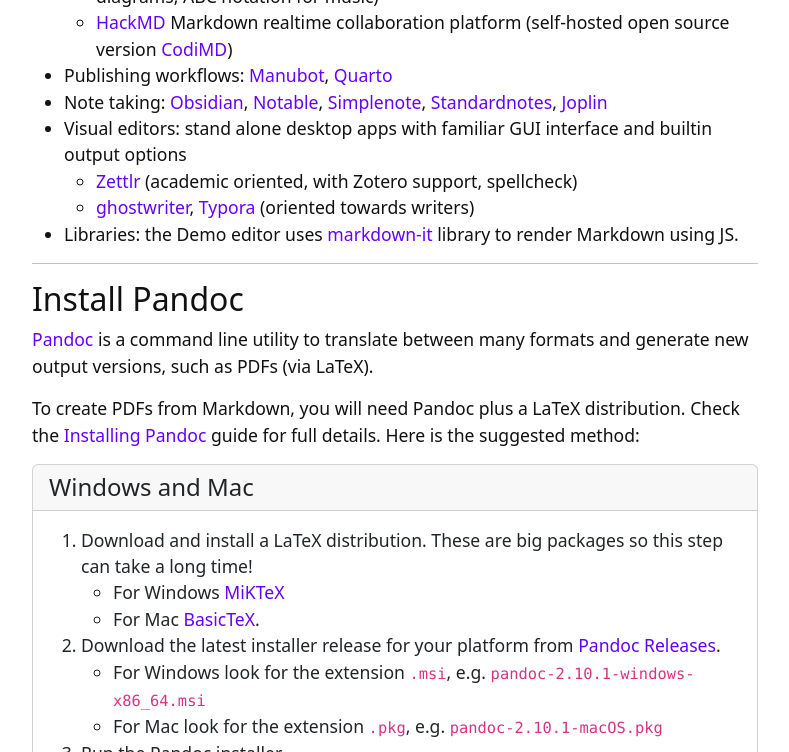
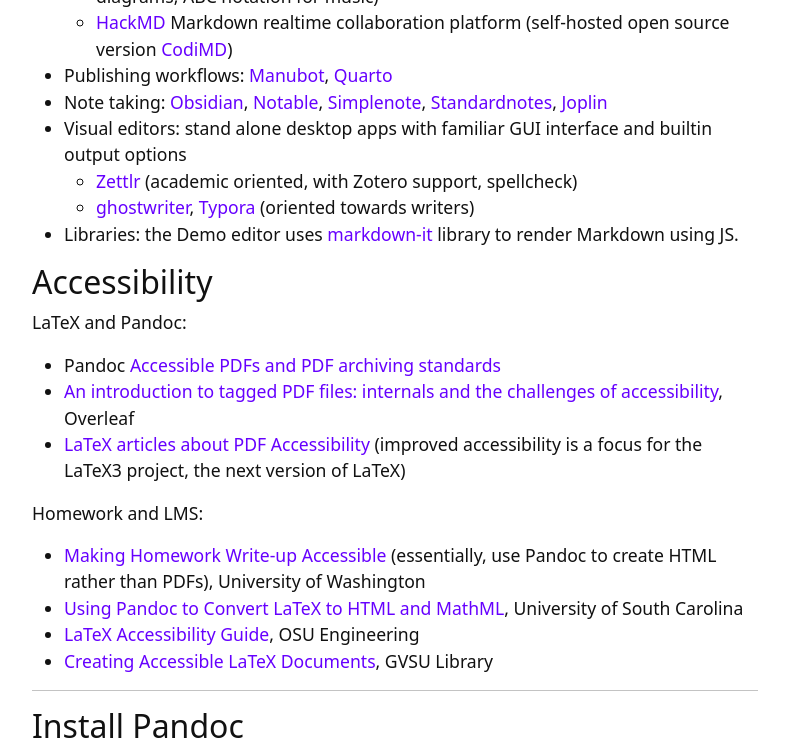
Before and after one commit to evanwill/write-md, a Jekyll site: the page built from content/4-resources.md, in a window 1280 px wide and 900 px high, scrolled down 842 px, cut to the strip 0-752 px from the top of the window. Shown: the whole strip, without its empty margins (245-1034 px from the left). Built offline with Jekyll 4.4.1, drawn with Linux system fonts in a browser that asks for light colours.

Commit message:
more stuff

```diff
--- a/content/4-resources.md
+++ b/content/4-resources.md
@@ -30,6 +30,22 @@ nav: true
     - [ghostwriter](https://ghostwriter.kde.org/), [Typora](https://www.typora.io/) (oriented towards writers)
 - Libraries: the Demo editor uses [markdown-it](https://github.com/markdown-it/markdown-it) library to render Markdown using JS.
 
+## Accessibility
+
+LaTeX and Pandoc:
+
+- Pandoc [Accessible PDFs and PDF archiving standards](https://pandoc.org/MANUAL.html#accessible-pdfs-and-pdf-archiving-standards)
+- [An introduction to tagged PDF files: internals and the challenges of accessibility](https://www.overleaf.com/learn/latex/An_introduction_to_tagged_PDF_files%3A_internals_and_the_challenges_of_accessibility), Overleaf
+- [LaTeX articles about PDF Accessibility](https://www.latex-project.org/publications/indexbytopic/pdf/) (improved accessibility is a focus for the LaTeX3 project, the next version of LaTeX)
+
+Homework and LMS:
+
+- [Making Homework Write-up Accessible](https://create.uw.edu/a11y-in-action/accessible-courses/making-homework-write-up-accessible/) (essentially, use Pandoc to create HTML rather than PDFs), University of Washington
+- [Using Pandoc to Convert LaTeX to HTML and MathML](https://sc.edu/about/offices_and_divisions/digital-accessibility/toolbox/math/pandoc/), University of South Carolina
+- [LaTeX Accessibility Guide](https://ets.osu.edu/digital-accessibility/latex-accessibility-guide), OSU Engineering
+- [Creating Accessible LaTeX Documents](https://libguides.gvsu.edu/LaTeX/accessibility), GVSU Library
+
+
 --------------------
 
 ## Install Pandoc
```
Also changed, not shown: content/1-intro.md (+2 -1 lines), content/2-markdown.md (+25 -0 lines), content/3-pandoc.md (+2 -1 lines).
